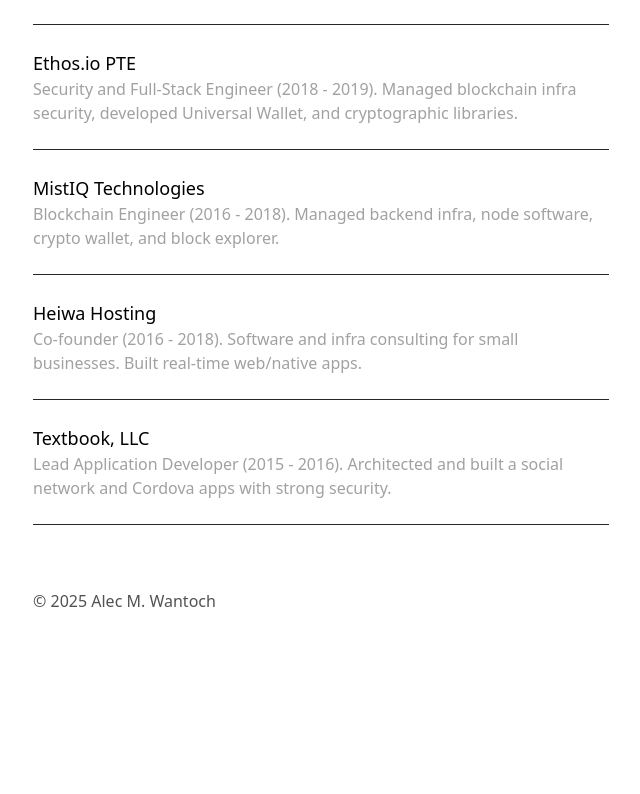
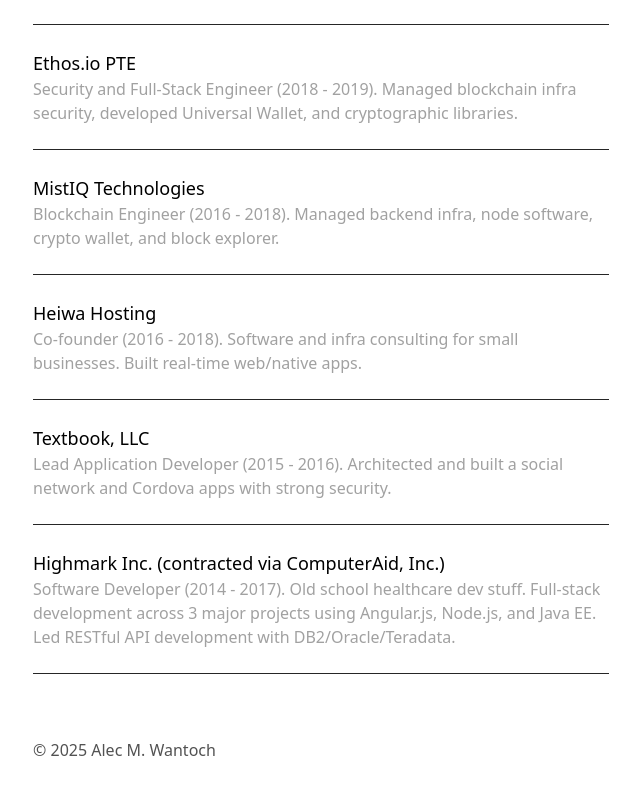
Before and after one commit to awantoch/portfolio, a Next.js app: page /portfolio in a window 1280 px wide. Shown: the part 699-1493 px from the top of the page, without its empty margins (319-959 px from the left). Before the commit the page ends 1376 px from the top, so only its background shows below. Built offline with nearby package versions, Linux system fonts and the light colour scheme; no server answers.

Commit message:
add to portfolio

```diff
--- a/app/components/portfolio.tsx
+++ b/app/components/portfolio.tsx
@@ -48,6 +48,10 @@
     title: 'Textbook, LLC',
     description: 'Lead Application Developer (2015 - 2016). Architected and built a social network and Cordova apps with strong security.',
   },
+  {
+    title: 'Highmark Inc. (contracted via ComputerAid, Inc.)',
+    description: 'Software Developer (2014 - 2017). Old school healthcare dev stuff. Full-stack development across 3 major projects using Angular.js, Node.js, and Java EE. Led RESTful API development with DB2/Oracle/Teradata.',
+  },
 ];
 
 type PortfolioProps = {
```
